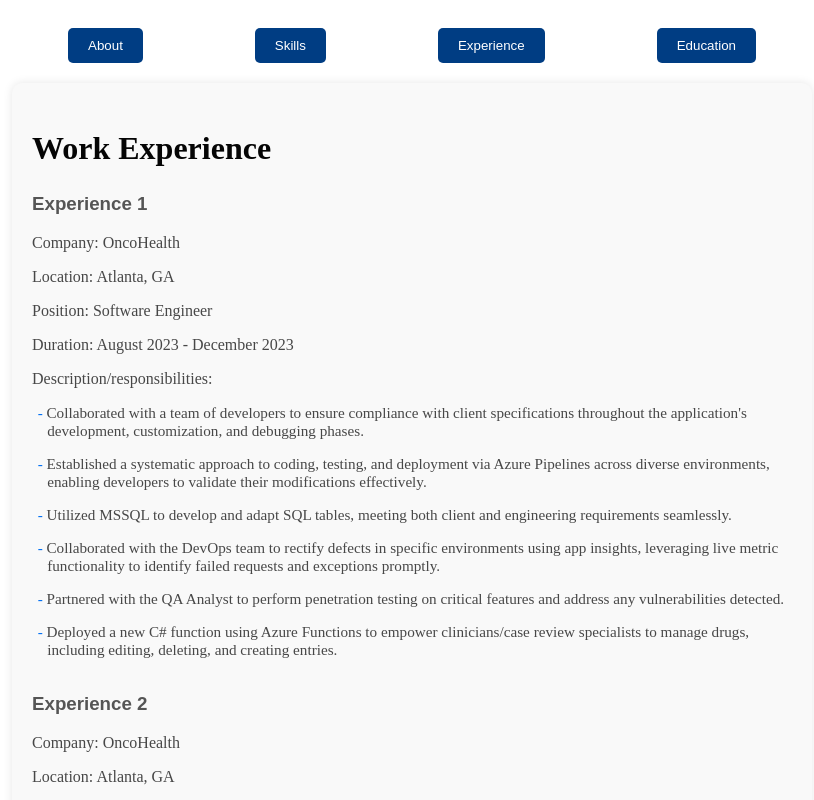
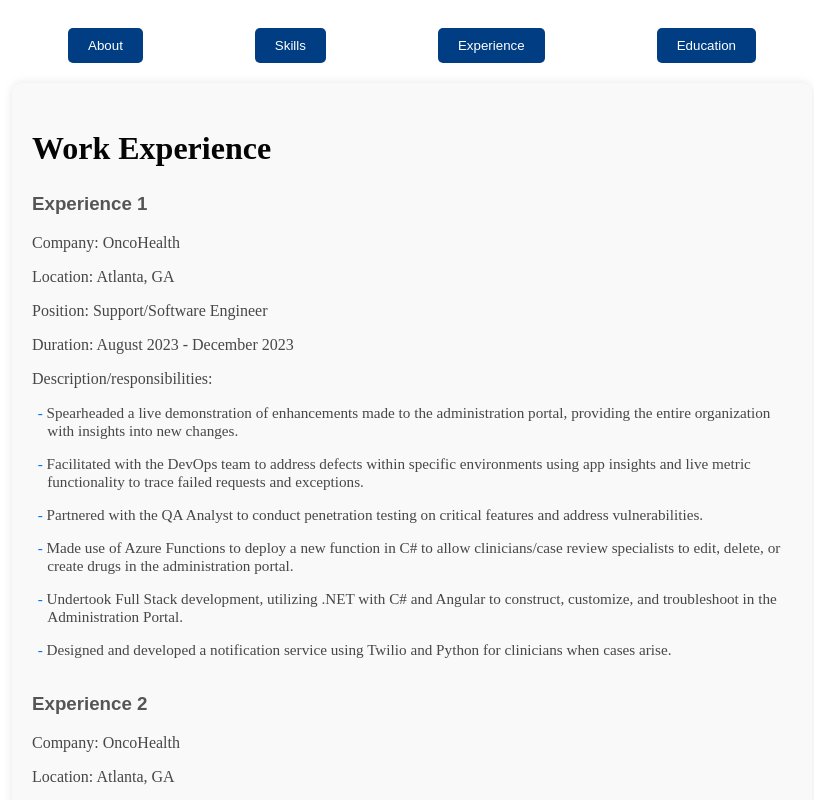
Before and after one commit to dmalani256/portfolio_dev_malani, a Next.js app: page / in a window 1280 px wide. Both pictures are taken after a click on the button "Experience". Shown: the top 800 px of the page, without its empty margins (228-1042 px from the left). Built offline with nearby package versions, Linux system fonts and the light colour scheme.

Commit message:
new changes to experience

```diff
--- a/app/Experience.js
+++ b/app/Experience.js
@@ -4,116 +4,98 @@ const Experience = () => (
     <h2 className={style.h2}>Work Experience</h2>
     <div class="experience" className={style.div}>
       <h3 className={style.h3}>Experience 1</h3>
-        <p class="company" className={style.p}>Company: OncoHealth</p>
+      <p class="company" className={style.p}>
+        Company: OncoHealth
+      </p>
       <p className={style.p}>Location: Atlanta, GA</p>
-        <p className={style.p}>Position: Software Engineer</p>
+      <p className={style.p}>Position: Support/Software Engineer</p>
       <p className={style.p}>Duration: August 2023 - December 2023</p>
       <p className={style.p}>Description/responsibilities: </p>
       <ul className={style.ul}>
         <li className={style.li}>
-            Collaborated with a team of developers to ensure compliance with client
-            specifications throughout the application's development,
-            customization, and debugging phases.
+          Spearheaded a live demonstration of enhancements made to the
+          administration portal, providing the entire organization with insights
+          into new changes.
         </li>
         <li className={style.li}>
-            Established a systematic approach to coding, testing, and deployment
-            via Azure Pipelines across diverse environments, enabling developers
-            to validate their modifications effectively.
+          Facilitated with the DevOps team to address defects within specific
+          environments using app insights and live metric functionality to trace
+          failed requests and exceptions.
         </li>
         <li className={style.li}>
-            Utilized MSSQL to develop and adapt SQL tables, meeting both client
-            and engineering requirements seamlessly.
+          Partnered with the QA Analyst to conduct penetration testing on
+          critical features and address vulnerabilities.
         </li>
         <li className={style.li}>
-            Collaborated with the DevOps team to rectify defects in specific
-            environments using app insights, leveraging live metric functionality
-            to identify failed requests and exceptions promptly.
+          Made use of Azure Functions to deploy a new function in C# to allow
+          clinicians/case review specialists to edit, delete, or create drugs in
+          the administration portal.
         </li>
         <li className={style.li}>
-            Partnered with the QA Analyst to perform penetration testing on
-            critical features and address any vulnerabilities detected.
+          Undertook Full Stack development, utilizing .NET with C# and Angular
+          to construct, customize, and troubleshoot in the Administration
+          Portal.
         </li>
         <li className={style.li}>
-            Deployed a new C# function using Azure Functions to empower
-            clinicians/case review specialists to manage drugs, including editing,
-            deleting, and creating entries.
+          Designed and developed a notification service using Twilio and Python
+          for clinicians when cases arise.
         </li>
       </ul>
     </div>
     <br></br>
     <div class="experience" className={style.div}>
       <h3 className={style.h3}>Experience 2</h3>
-        <p class="company" className={style.p}>Company: OncoHealth</p>
+      <p class="company" className={style.p}>
+        Company: OncoHealth
+      </p>
       <p className={style.p}>Location: Atlanta, GA</p>
-        <p className={style.p}>Position: Software Engineer Intern</p>
+      <p className={style.p}>Position: Support Engineer Intern</p>
       <p className={style.p}>Duration: April 2023 - July 2023</p>
       <p className={style.p}>Description/responsibilities: </p>
       <ul className={style.ul}>
         <li className={style.li}>
-            Effectively managed task prioritization using Azure DevOps work
-            boards, prioritizing the swift resolution of system abnormalities
-            throughout the sprint.
+          Generated various SQL Scripts to update essential issues in the
+          Management System, resulting in a 40% reduction of production issues
+          reported by internal clients in Zendesk.
         </li>
         <li className={style.li}>
-            Collaborated with the production support team to implement necessary
-            changes within the Management System.
+          Coordinated efforts in thorough production reviews to ensure smooth
+          functionality of every feature prior to deployment to production.
         </li>
         <li className={style.li}>
-            Developed SQL Scripts to address essential issues in the Management
-            System, resulting in a 40% reduction in reported production issues
-            from internal clients.
-          </li>
-          <li className={style.li}>
-            Engaged in Full Stack development, employing .NET with C# and Angular
-            to construct, customize, and troubleshoot in the Administration
-            Portal.
-          </li>
-          <li className={style.li}>
-            Coordinated comprehensive production reviews to ensure seamless
-            functionality of every feature prior to deployment.
-          </li>
-          <li className={style.li}>
-            Utilized Agile Methodology to drive efficient project execution and
-            foster collaborative teamwork.
+          Implemented stored procedures in SQL to trigger actions in the .NET
+          service, allowing clients to update drug tables with specific units of
+          measurement upon data entry.
         </li>
       </ul>
     </div>
     <br></br>
     <div class="experience" className={style.div}>
       <h3 className={style.h3}>Experience 3</h3>
-        <p class="company" className={style.p}>Company: Equifax</p>
+      <p class="company" className={style.p}>
+        Company: Equifax
+      </p>
       <p className={style.p}>Location: Alpharetta, GA</p>
       <p className={style.p}>Position: Software Developer Intern</p>
       <p className={style.p}>Duration: February 2021 - August 2021</p>
       <p className={style.p}>Description/responsibilities: </p>
       <ul className={style.ul}>
         <li className={style.li}>
-            Employed Spring Boot to develop, validate, and maintain the backend
-            framework of the product.
+          Worked with Spring Boot to create, validate, and sustain the product
+          backend framework.
         </li>
         <li className={style.li}>
-            Oversaw task prioritization using JIRA for the purpose of emphasizing
-            critical system defects.
+          Oversaw task prioritization using JIRA to emphasize critical system
+          defects.
         </li>
         <li className={style.li}>
-            Utilized the SonarQube platform for identifying and promptly remedying
-            any vulnerabilities and bugs within the application.
+          Enhanced line coverage for various services within the product by
+          formulating unit tests using JUnit 5 test cases.
         </li>
         <li className={style.li}>
-            Enhanced line coverage for various services within the product through
-            formulation of unit test by employing JUnit 5 test cases.
-          </li>
-          <li className={style.li}>
-            Designed RESTful APIs to facilitate seamless operations for creating,
-            updating, reading, and deleting entities within the product ecosystem.
-          </li>
-          <li className={style.li}>
-            Conducted comprehensive testing of RESTful APIs utilizing the Postman
-            platform to verify the accurate execution of each endpoint.
-          </li>
-          <li className={style.li}>
-            Implemented Agile Methodology with the Scrum framework, to drive
-            project success and team collaboration.
+          Designed and tested RESTful APIs to facilitate unified operations for
+          creating, updating, reading, and deleting entities within one of the
+          products.
         </li>
       </ul>
     </div>
```
Lines whose indentation alone changed are shown as unchanged.
